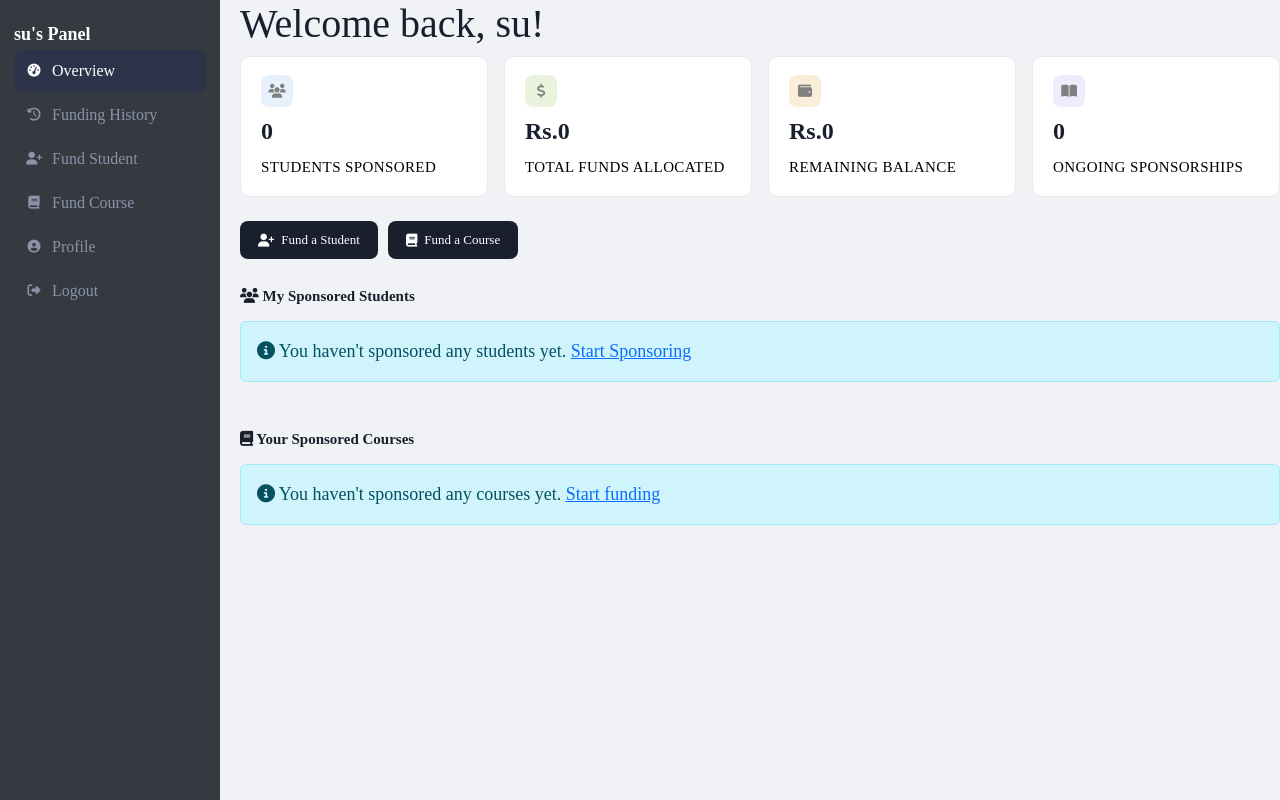
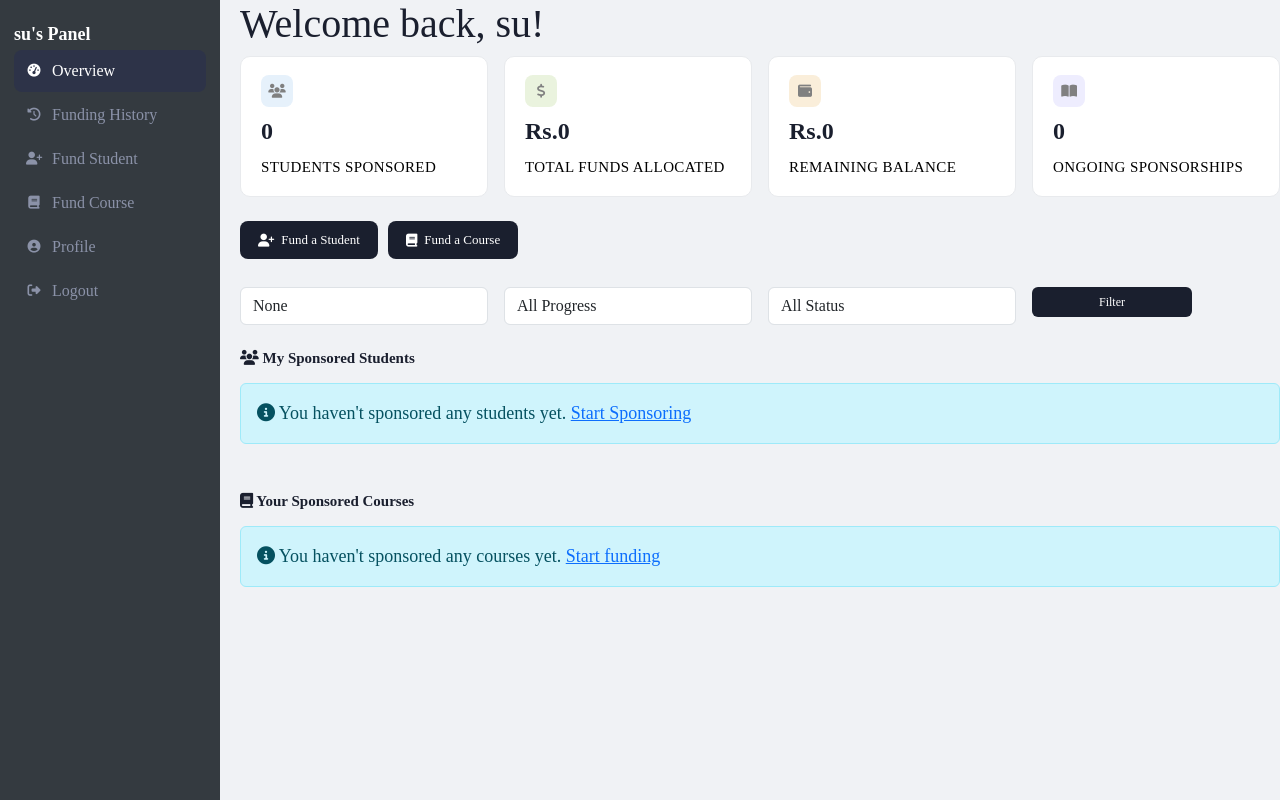
Before and after one commit to Bibash02/Enhanced_Learning_Management_System, a Django app: page /lms/sponsor/dashboard in a window 1280 px wide. Run offline with Django 5.2, Linux system fonts and the light colour scheme; a user stored in the database is signed in; data comes from the database, SQL or seed files in the repository; data that the repository does not hold is empty; parts of the project's set-up code (start-up, migrations or seed data) failed here and were passed over.

Commit message:
fix the progress tracking

```diff
--- a/lms/urls.py
+++ b/lms/urls.py
@@ -18,7 +18,6 @@
     path('assignment_delete/<int:assignment_id>', assignment_delete, name='assignment_delete'),
     path('instructor/course_create', course_create, name='course_create'),
     path('instructor/course_edit/<int:course_id>', course_edit, name='course_edit'),
-    path('student/courses/<int:course_id>/', course_detail, name='course_detail'),
     path('course_delete/<int:course_id>', course_delete, name='course_delete'),
     path('course_content/<int:course_id>', course_content, name='course_content'),
     path('instructor/create_lesson/<int:course_id>', create_lesson, name='create_lesson'),
@@ -33,8 +32,11 @@
     path('instructor/submission/<int:submission_id>/', instructor_submission_detail, name='instructor_submission_detail'),
 
     path('student/courses/', course_list, name='course_list'),
+    path('student/courses/<int:course_id>/', course_detail, name='course_detail'),
+    path('student/enrolled_course', enrolled_course, name='enrolled_course'),
+    path('student/course_learn/<int:course_id>', course_learn, name='course_learn'),
     path('student/lesson_detail/<int:lesson_id>', lesson_detail, name='lesson_detail'),
-    path('student/course_learn/<int:course_id>', course_learn, name='course_learn'),
+    path('student/complete/course/<int:course_id>', complete_course, name='complete_course'),
     path('student/mark_lesson_completed/<int:lesson_id>', mark_lesson_completed, name='mark_lesson_completed'),
 
     path('student/checkout/<int:course_id>', checkout, name='checkout'),
@@ -44,7 +46,6 @@
     path('student/payment_history', payment_history, name='payment_history'),
     path('student/some_error_page', some_error_page, name='some_error_page'),
 
-    path('student/enrolled_course', enrolled_course, name='enrolled_course'),
     path('student/student_profile', student_profile, name='student_profile'),
     path('student/update_student_profile', update_student_profile, name='update_student_profile'),
     path('student/change_student_password', change_student_password, name='change_student_passowrd'),
--- a/lms/views.py
+++ b/lms/views.py
@@ -168,7 +168,7 @@
     search = request.GET.get('search')
 
     if category:
-        courses = courses.filter(category__id=category)  # use ID for matching
+        courses = courses.filter(category__id=category)
     if level:
         courses = courses.filter(level=level)
     if search:
@@ -176,7 +176,8 @@
             Q(title__icontains=search) |
             Q(description__icontains=search) |
             Q(instructor__first_name__icontains=search) |
-            Q(instructor__last_name__icontains=search)
+            Q(instructor__last_name__icontains=search) |
+            Q(level__icontains=search)
         )
 
     # Pagination
@@ -397,53 +398,130 @@
 #     }
 #     return render(request, 'course_detail.html', context)
 
-
 @login_required
 def lesson_detail(request, lesson_id):
-    lesson = get_object_or_404(Lesson.objects.select_related('module', 'course'), id=lesson_id)
-    course = lesson.course or lesson.module.course
+    lesson = get_object_or_404(
+        Lesson.objects.select_related('module', 'module__course'),
+        id=lesson_id
+    )
+
+    # Always use module → course (NOT lesson.course)
+    course = lesson.module.course
 
     # Check enrollment
     if not Enrollment.objects.filter(student=request.user, course=course).exists():
         return redirect(f"/checkout/?course_id={course.id}")
 
-    # Sidebar
-    modules = course.modules.prefetch_related('module_lessons')
-
-    # Mark lesson as "In Progress"
-    progress, created = LessonProgress.objects.get_or_create(student=request.user, lesson=lesson)
-    if progress.status == "Not Started":
-        progress.status = "In Progress"
+    # Sidebar modules
+    modules = course.modules.prefetch_related('module_lessons').all()
+
+    # Mark lesson as "in_progress"
+    progress, _ = LessonProgress.objects.get_or_create(
+        student=request.user,
+        lesson=lesson
+    )
+    if progress.status == "not_started":
+        progress.status = "in_progress"
         progress.save()
 
-    # Previous and next lessons
-    lessons_in_module = list(lesson.module.module_lessons.all().order_by('order'))
-    current_index = lessons_in_module.index(lesson)
-    previous_lesson = lessons_in_module[current_index - 1] if current_index > 0 else None
-    next_lesson = lessons_in_module[current_index + 1] if current_index < len(lessons_in_module) - 1 else None
-
-    # Fetch progress for all lessons in the course
+    # FIXED: Get ALL lessons across modules (STRICT ORDER)
+    all_lessons = list(
+        Lesson.objects.filter(module__course_id=course.id)
+        .select_related('module')
+        .order_by('module__order', 'module__id', 'order', 'id')
+    )
+
+    # SAFE INDEX (no object mismatch bug)
+    current_index = next(
+        (i for i, l in enumerate(all_lessons) if l.id == lesson.id),
+        None
+    )
+
+    # Navigation
+    previous_lesson = (
+        all_lessons[current_index - 1]
+        if current_index is not None and current_index > 0
+        else None
+    )
+
+    next_lesson = (
+        all_lessons[current_index + 1]
+        if current_index is not None and current_index < len(all_lessons) - 1
+        else None
+    )
+
+    # Progress calculation
     lesson_progress_qs = LessonProgress.objects.filter(
         student=request.user,
         lesson__module__course=course
     )
+
     progress_map = {p.lesson.id: p.status for p in lesson_progress_qs}
 
-    # Calculate course progress %
-    total_lessons = Lesson.objects.filter(module__course=course).count()
-    completed_lessons = lesson_progress_qs.filter(status="Completed").count()
+    total_lessons = len(all_lessons)
+    completed_lessons = lesson_progress_qs.filter(status="completed").count()
+
     progress_percent = int((completed_lessons / total_lessons) * 100) if total_lessons else 0
 
+    # Update Enrollment progress
+    Enrollment.objects.filter(
+        student=request.user,
+        course=course
+    ).update(progress=progress_percent)
+
+    # Update StudentProgress
+    StudentProgress.objects.update_or_create(
+        student=request.user,
+        course=course,
+        defaults={"progress": progress_percent}
+    )
+
     context = {
-    "course": course,
-    "modules": modules,
-    "selected_lesson": lesson,
-    "previous_lesson": previous_lesson,
-    "next_lesson": next_lesson,
-    "progress_map": progress_map,
-    "progress_percent": progress_percent,
+        "course": course,
+        "modules": modules,
+        "selected_lesson": lesson,
+        "previous_lesson": previous_lesson,
+        "next_lesson": next_lesson,
+        "progress_map": progress_map,
+        "progress_percent": progress_percent,
     }
+
     return render(request, "lesson_detail.html", context)
+
+@login_required
+def complete_course(request, course_id):
+    if request.method != "POST":
+        return redirect("student_dashboard")
+
+    course = get_object_or_404(Course, id=course_id)
+
+    lessons = Lesson.objects.filter(module__course=course)
+
+    # UPDATE LESSON PROGRESS (MISSING PART)
+    LessonProgress.objects.filter(
+        student=request.user,
+        lesson__module__course=course
+    ).update(status="completed")
+
+    # Enrollment
+    enrollment, _ = Enrollment.objects.get_or_create(
+        student=request.user,
+        course=course
+    )
+
+    enrollment.completed = True
+    enrollment.completed_at = timezone.now()
+    enrollment.progress = 100
+    enrollment.save()
+
+    # StudentProgress
+    StudentProgress.objects.update_or_create(
+        student=request.user,
+        course=course,
+        defaults={"progress": 100}
+    )
+
+    return redirect("student_dashboard")
 
 # @login_required
 # def assignment_list(request, course_id):
@@ -609,7 +687,11 @@
 def sponsor_dashboard(request):
     sponsor = request.user
 
-    # Get funded UserProfile students
+    # Get filters
+    search = request.GET.get("search")
+    progress_filter = request.GET.get("progress")
+    status_filter = request.GET.get("status")
+
     sponsored_students = UserProfile.objects.filter(
         fundings__sponsor=sponsor,
         role="student"
@@ -618,9 +700,32 @@
         first_sponsored_date=Min("fundings__funded_at"),
         enrolled_courses=Count("user__enrollments", distinct=True),
         avg_progress=Avg("user__enrollments__progress"),
-    ).distinct()
-
-    # Total funds calculated
+    )
+
+    # Search (student name)
+    if search:
+        sponsored_students = sponsored_students.filter(
+            Q(user__first_name__icontains=search) |
+            Q(user__last_name__icontains=search)
+        )
+
+    # Progress Filter
+    if progress_filter == "low":
+        sponsored_students = sponsored_students.filter(avg_progress__lt=30)
+    elif progress_filter == "medium":
+        sponsored_students = sponsored_students.filter(avg_progress__gte=30, avg_progress__lt=70)
+    elif progress_filter == "high":
+        sponsored_students = sponsored_students.filter(avg_progress__gte=70)
+
+    # Status Filter
+    if status_filter == "completed":
+        sponsored_students = sponsored_students.filter(avg_progress=100)
+    elif status_filter == "ongoing":
+        sponsored_students = sponsored_students.filter(avg_progress__lt=100)
+
+    sponsored_students = sponsored_students.distinct()
+
+    # Total funds
     total_funds = Funding.objects.filter(
         sponsor=sponsor,
         student__isnull=False
@@ -633,10 +738,14 @@
         "sponsored_students": sponsored_students,
         "total_students_sponsored": sponsored_students.count(),
         "total_funds_allocated": total_funds,
-        "remaining_balance": 0,  # add your wallet system here
+        "remaining_balance": 0,
         "ongoing_sponsorships": sponsored_students.count(),
         "fundings": fundings,
+        "search_query": search,
+        "selected_progress": progress_filter,
+        "selected_status": status_filter,
     }
+
     return render(request, "sponsor_dashboard.html", context)
 
 @login_required
@@ -1649,7 +1758,7 @@
         for module in lessons:
             for lesson in module.module_lessons.all():
                 progress = LessonProgress.objects.filter(student=request.user, lesson=lesson).first()
-                if progress and progress.status == "Completed":
+                if progress and progress.status == "completed":
                     completed_lessons += 1
         enrollment.progress = round((completed_lessons / total_lessons) * 100, 1) if total_lessons > 0 else 0
 
@@ -1851,11 +1960,11 @@
 
         for question in questions:
             answer_text = request.POST.get(f"answer_{question.id}", "").strip()
-            file = request.FILES.get(f"file_{question.id}")
+            answer_file = request.FILES.get(f"file_{question.id}")
             selected_option = request.POST.get(f"answer_{question.id}")
 
             # Prevent blank answer per question
-            if not answer_text and not file and not selected_option:
+            if not answer_text and not answer_file and not selected_option:
                 messages.error(
                     request,
                     f"Please answer Question {question.id}"
@@ -1865,14 +1974,14 @@
             answers_to_save.append({
                 "question": question,
                 "answer_text": answer_text or selected_option,
-                "file": file
+                "answer_file": answer_file
             })
 
         # Create submission AFTER validation
         submission = Submission.objects.create(
             assignment=assignment,
             student=student,
-            file=file if any(ans["file"] for ans in answers_to_save) else None,
+            file=answer_file if any(ans["answer_file"] for ans in answers_to_save) else None,
             content="Submitted answers",
             status="pending"
         )
@@ -1883,7 +1992,7 @@
                 submission=submission,
                 question=ans["question"],
                 answer_text=ans["answer_text"],
-                file=ans["file"]
+                answer_file=ans["answer_file"]
             )
 
         messages.success(request, "Assignment submitted successfully!")
@@ -1913,11 +2022,11 @@
     submission = get_object_or_404(
         Submission,
         id=submission_id,
-        assignment__created_by=request.user   # Instructor only sees their own submissions
+        assignment__created_by=request.user
     )
 
     # All answers for this submission
-    answers = StudentAnswer.objects.filter(submission=submission.student).select_related('question')
+    answers = StudentAnswer.objects.filter(submission=submission).select_related('question')
 
     # Handle marks & feedback post
     if request.method == "POST":
@@ -2197,6 +2306,24 @@
         if remaining == 0:
             break
 
+def update_enrollment_progress(student, course):
+    enrollment = Enrollment.objects.get(student=student, course=course)
+    lessons = course.modules.prefetch_related('module_lessons')
+    total_lessons = sum(module.module_lessons.count() for module in lessons)
+    completed_lessons = 0
+
+    for module in lessons:
+        for lesson in module.module_lessons.all():
+            progress = LessonProgress.objects.filter(student=student, lesson=lesson).first()
+            if progress and progress.status == "Completed":
+                completed_lessons += 1
+
+    enrollment.progress = round((completed_lessons / total_lessons) * 100, 1) if total_lessons > 0 else 0
+    enrollment.completed = enrollment.progress == 100
+    if enrollment.completed:
+        enrollment.completed_at = timezone.now()
+    enrollment.save()
+
 def admin_dashboard(request):
     courses = Course.objects.select_related('instructor', 'category')\
         .order_by('-created_at')[:5]
--- a/templates/course_learn.html
+++ b/templates/course_learn.html
@@ -47,9 +47,9 @@
               <a href="{% url 'lesson_detail' lesson.id %}" class="lesson-link {% if selected_lesson and selected_lesson.id == lesson.id %}active{% endif %}">
                 <i class="fa-regular fa-circle-play me-2"></i>{{ lesson.title }}
 
-                {% if progress_map|dict_key:lesson.id == 'Completed' %}
+                {% if progress_map|dict_key:lesson.id == 'completed' %}
                   <span class="lesson-badge lesson-status-completed">Completed</span>
-                {% elif progress_map|dict_key:lesson.id == 'In Progress' %}
+                {% elif progress_map|dict_key:lesson.id == 'in progress' %}
                   <span class="lesson-badge lesson-status-inprogress">In Progress</span>
                 {% else %}
                   <span class="lesson-badge lesson-status-notstarted">Not Started</span>
@@ -77,7 +77,7 @@
           </div>
         </div>
 
-        <a href="{% url 'student_dashboard' %}" class="btn btn-dark w-100"><i class="fa-solid fa-arrow-left me-2"></i>Back to Dashboard</a>
+        <a href="{% url 'enrolled_course' %}" class="btn btn-dark w-100"><i class="fa-solid fa-arrow-left me-2"></i>Back to Dashboard</a>
       </div>
     </div>
 
--- a/templates/sponsor_dashboard.html
+++ b/templates/sponsor_dashboard.html
@@ -313,6 +313,40 @@
       </a>
     </div>
 
+    <form method="get" class="row g-3 mb-4">
+
+        <!-- Search -->
+        <div class="col-md-3">
+            <input type="text" name="search" class="form-control"
+                  placeholder="Search students..."
+                  value="{{ search_query }}">
+        </div>
+
+        <!-- Progress Filter -->
+        <div class="col-md-3">
+            <select name="progress" class="form-control">
+                <option value="">All Progress</option>
+                <option value="low" {% if selected_progress == "low" %}selected{% endif %}>Low (&lt;30%)</option>
+                <option value="medium" {% if selected_progress == "medium" %}selected{% endif %}>Medium (30–70%)</option>
+                <option value="high" {% if selected_progress == "high" %}selected{% endif %}>High (&gt;70%)</option>
+            </select>
+        </div>
+
+        <!-- Status Filter -->
+        <div class="col-md-3">
+            <select name="status" class="form-control">
+                <option value="">All Status</option>
+                <option value="ongoing" {% if selected_status == "ongoing" %}selected{% endif %}>Ongoing</option>
+                <option value="completed" {% if selected_status == "completed" %}selected{% endif %}>Completed</option>
+            </select>
+        </div>
+
+        <!-- Button -->
+        <div class="col-md-2">
+            <button type="submit" class="btn btn-primary w-100">Filter</button>
+        </div>
+
+    </form>
 
     <!-- Sponsored Students Table -->
     <div class="section-header mt-4">
```
Also changed, not shown: lms/admin.py (+6 -2 lines), lms/models.py (+8 -0 lines), templates/course_list.html (+1 -14 lines), templates/enrolled_course.html (+7 -2 lines), templates/lesson_detail.html (+18 -4 lines), templates/submission_detail.html (+9 -0 lines), media/student_answers/2024_Nitro_option_01_3840x2400.jpg (added), media/submissions/2024_Nitro_option_01_3840x2400.jpg (added), media/submissions/2024_Nitro_white_device_default_2560x1600.jpg (added).
